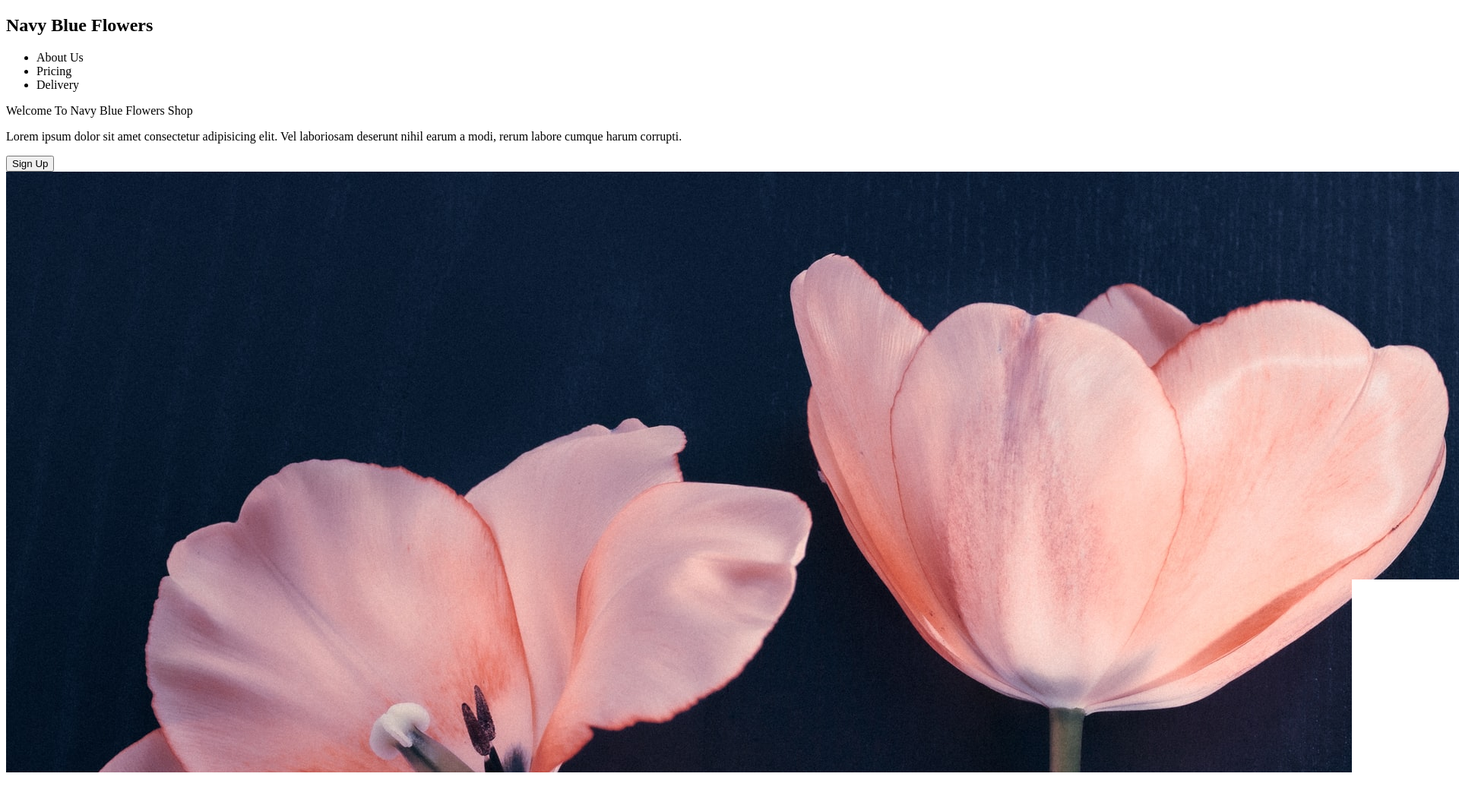
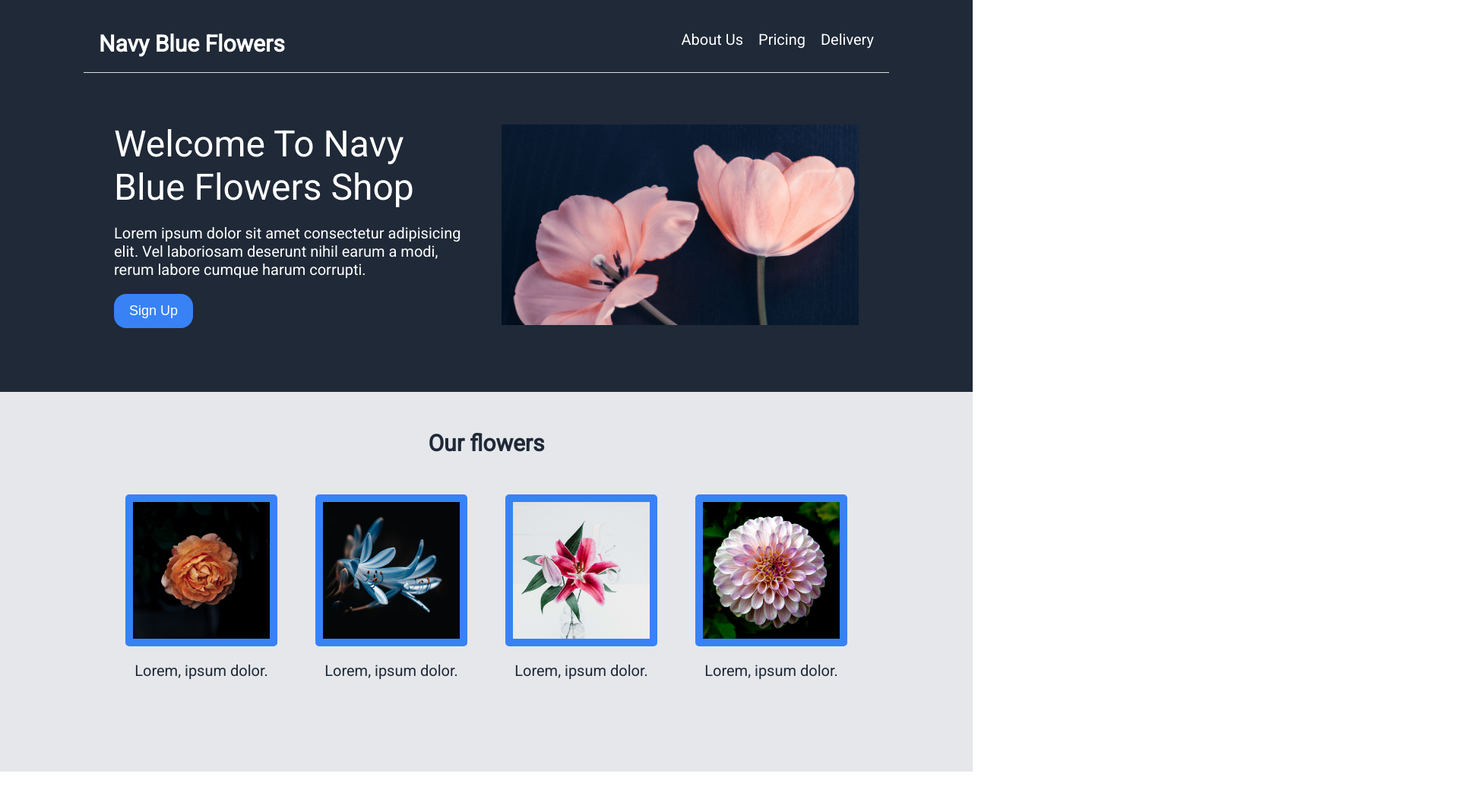
Before and after one commit to romeonorse/odin-landing, a plain HTML site: page index.html in a window 1280 px wide. Shown: the whole page at 76% size, 1920 px wide, since content can reach past the window. After the commit the page ends 1016 px from the top, so only its background shows below. Drawn offline with Linux system fonts and the light colour scheme.

Commit message:
Add header, hero, examples section

```diff
--- a/css/style.css
+++ b/css/style.css
@@ -0,0 +1,119 @@
+* {
+  box-sizing: border-box;
+  margin: 0;
+  padding: 0;
+}
+
+body {
+  font-family: 'Roboto', sans-serif;
+  font-size: 20px;
+  color: #f9faf8;
+}
+
+/* Utilities */
+.container {
+  max-width: 1100px;
+  margin: 0 auto;
+  padding: 20px;
+}
+
+a {
+  text-decoration: none;
+  color: #fff;
+}
+
+a:hover {
+  color: #e5e7eb;
+}
+
+.lead-text {
+  font-size: 48px;
+}
+
+.btn {
+  display: block;
+  padding: 12px 20px;
+  background-color: #3882f6;
+  color: #fff;
+  border: none;
+  cursor: pointer;
+  font-size: 18px;
+  border-radius: 16px;
+}
+
+.btn:hover {
+  background-color: #e5e7eb;
+  color: #1f2937;
+}
+
+/* Header*/
+
+header {
+  background-color: #1f2937;
+  color: #fff;
+}
+
+nav {
+  display: flex;
+  padding: 20px;
+  border-bottom: 1px solid #ddd;
+}
+
+.main-nav {
+  margin-left: auto;
+  list-style: none;
+  display: flex;
+  gap: 20px;
+}
+
+.hero {
+  height: 400px;
+  display: flex;
+  align-items: center;
+  padding: 20px;
+}
+
+.hero-info, .hero-img {
+  flex: 1;
+  display: flex;
+  flex-direction: column;
+  align-items: flex-start;
+  gap: 20px;
+  padding: 20px;
+}
+
+.hero-img img {
+  max-width: 100%;
+}
+
+/* Examples */
+
+.examples {
+  background-color: #e5e7eb;
+  color: #1f2937;
+  display: flex;
+  flex-direction: column;
+  gap: 50px;
+  padding: 50px;
+  height: 500px;
+  text-align: center;
+}
+
+.examples-flex {
+  display: flex;
+  justify-content: center;
+  align-items: center;
+  gap: 50px;
+}
+
+.example {
+  display: flex;
+  flex-direction: column;
+  gap: 20px;
+}
+
+.example img {
+  width: 200px;
+  border: 10px solid #3882f6;
+  border-radius: 5px;
+}
--- a/index.html
+++ b/index.html
@@ -5,32 +5,62 @@
   <meta http-equiv="X-UA-Compatible" content="IE=edge">
   <meta name="viewport" content="width=device-width, initial-scale=1.0">
   <title>Navy Blue</title>
+  <link rel="preconnect" href="https://fonts.googleapis.com">
+  <link rel="preconnect" href="https://fonts.gstatic.com" crossorigin>
+  <link href="https://fonts.googleapis.com/css2?family=Roboto&display=swap" rel="stylesheet">
   <link rel="stylesheet" href="css/style.css">
 </head>
 <body>
   <header>
-    <!-- Navigation -->
+    <div class="container">
+      <!-- Navigation -->
     <nav>
-      <h1>Navy Blue Flowers</h1>
+      <h1><a href="#">Navy Blue Flowers</a></h1>
       <ul class="main-nav">
-        <li>About Us</li>
-        <li>Pricing</li>
-        <li>Delivery</li>
+        <li><a href="#">About Us</a></li>
+        <li><a href="#">Pricing</a></li>
+        <li><a href="#">Delivery</a></li>
       </ul>
     </nav>
 
     <!-- Hero Section -->
     <div class="hero">
       <div class="hero-info">
-        <span class="large-text">Welcome To Navy Blue Flowers Shop</span>
+        <span class="lead-text">Welcome To Navy Blue Flowers Shop</span>
         <p>Lorem ipsum dolor sit amet consectetur adipisicing elit. Vel laboriosam deserunt nihil earum a modi, rerum labore cumque harum corrupti.</p>
         <button class="btn">Sign Up</button>
       </div>
 
-      <div class="hero-image">
-        <img src="img/kier-in-sight-O7srvV2piu0-unsplash.jpg" alt="Flowers">
+      <div class="hero-img">
+        <img src="img/hero-flowers.jpg" alt="Flowers">
       </div>
     </div>
+    </div>
   </header>
+
+  <main>
+    <!-- Examples -->
+    <section class="examples">
+      <h2>Our flowers</h2>
+      <div class="examples-flex">
+        <div class="example">
+          <img src="img/flower1.jpg" alt="">
+          <p>Lorem, ipsum dolor.</p>
+        </div>
+        <div class="example">
+          <img src="img/flower2.jpg" alt="">
+          <p>Lorem, ipsum dolor.</p>
+        </div>
+        <div class="example">
+          <img src="img/flower3.jpg" alt="">
+          <p>Lorem, ipsum dolor.</p>
+        </div>
+        <div class="example">
+          <img src="img/flower4.jpg" alt="">
+          <p>Lorem, ipsum dolor.</p>
+        </div>
+      </div>
+    </section>
+  </main>
 </body>
 </html>
```
Also changed, not shown: img/flower1.jpg (added), img/flower2.jpg (added), img/flower3.jpg (added), img/flower4.jpg (added), img/hero-flowers.jpg (renamed from img/kier-in-sight-O7srvV2piu0-unsplash.jpg).
